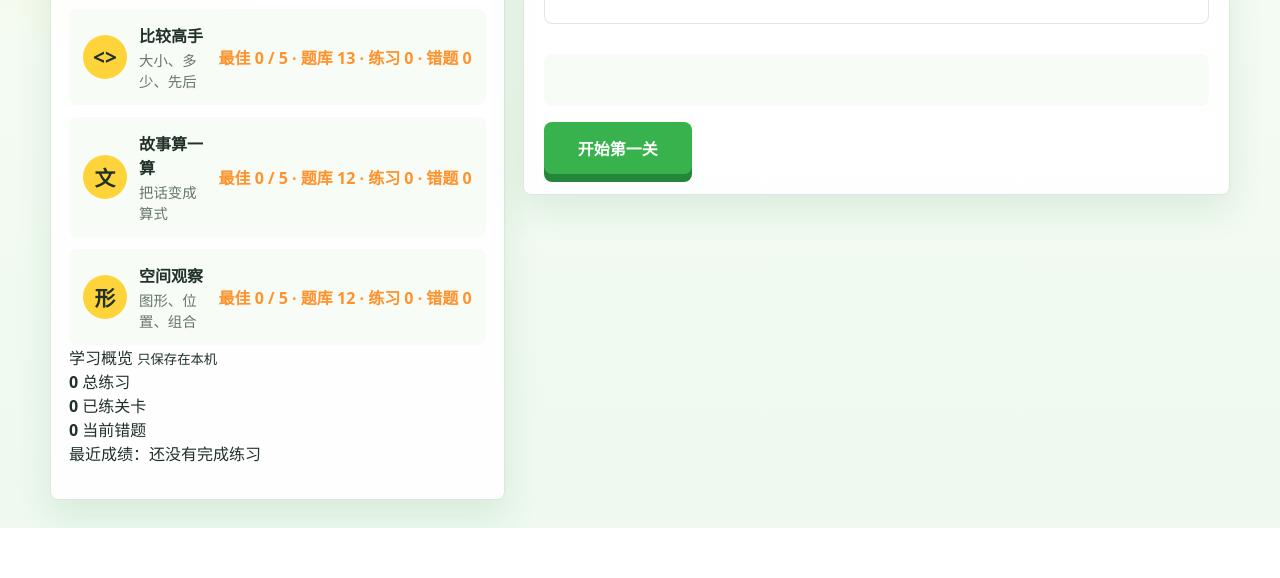
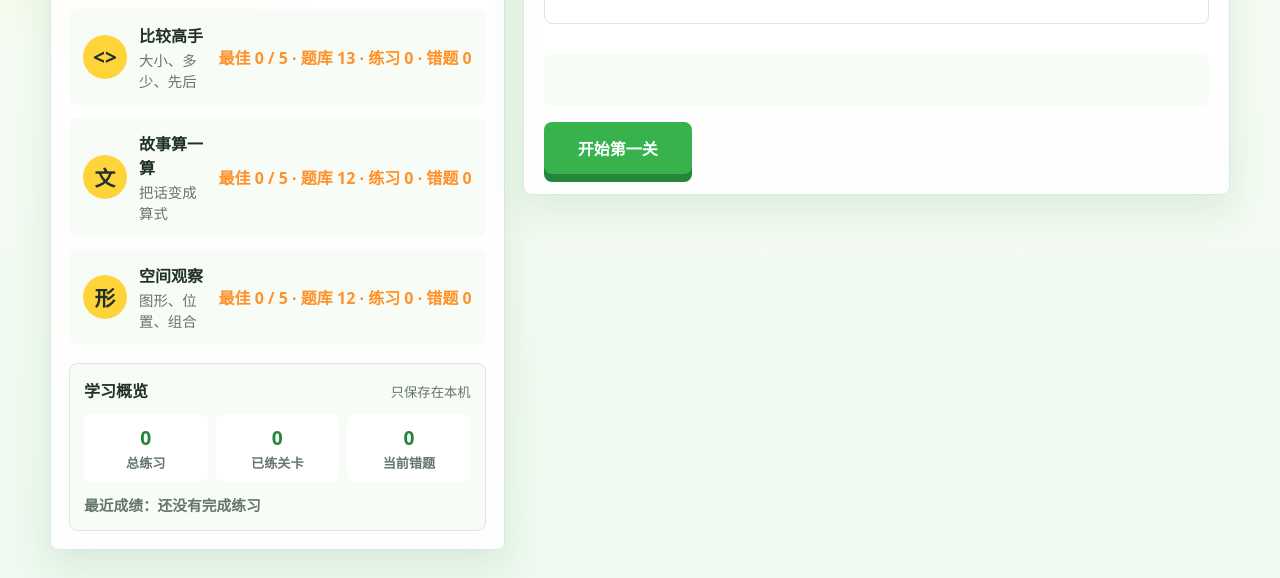
Before and after one commit to FreeWindTyler/thinking-island, a website: page index.html in a window 1280 px wide. Shown: the part 446-1024 px from the top of the page. Before the commit the page ends 974 px from the top, so only its background shows below. Drawn offline with Linux system fonts and the light colour scheme.

Commit message:
Style learner progress dashboard
Add compact dashboard styling aligned with the existing green visual system.

```diff
--- a/styles.css
+++ b/styles.css
@@ -203,6 +203,69 @@ h3 {
   color: var(--orange);
   font-weight: 900;
   white-space: nowrap;
+}
+
+.progress-dashboard {
+  margin-top: 18px;
+  padding: 14px;
+  border: 1px solid var(--line);
+  border-radius: 8px;
+  background: #f8fcf7;
+}
+
+.dashboard-heading {
+  display: flex;
+  align-items: baseline;
+  justify-content: space-between;
+  gap: 10px;
+  margin-bottom: 12px;
+}
+
+.dashboard-heading span {
+  font-weight: 900;
+}
+
+.dashboard-heading small,
+.dashboard-grid span,
+.dashboard-latest {
+  color: var(--muted);
+}
+
+.dashboard-grid {
+  display: grid;
+  grid-template-columns: repeat(3, minmax(0, 1fr));
+  gap: 8px;
+}
+
+.dashboard-grid div {
+  padding: 10px 8px;
+  border-radius: 8px;
+  background: #fff;
+  text-align: center;
+}
+
+.dashboard-grid strong,
+.dashboard-grid span {
+  display: block;
+}
+
+.dashboard-grid strong {
+  color: var(--green-dark);
+  font-size: 1.2rem;
+  font-weight: 900;
+}
+
+.dashboard-grid span {
+  margin-top: 2px;
+  font-size: 0.82rem;
+  font-weight: 800;
+}
+
+.dashboard-latest {
+  margin: 12px 0 0;
+  line-height: 1.5;
+  font-size: 0.92rem;
+  font-weight: 700;
 }
 
 .ghost-button {
```
